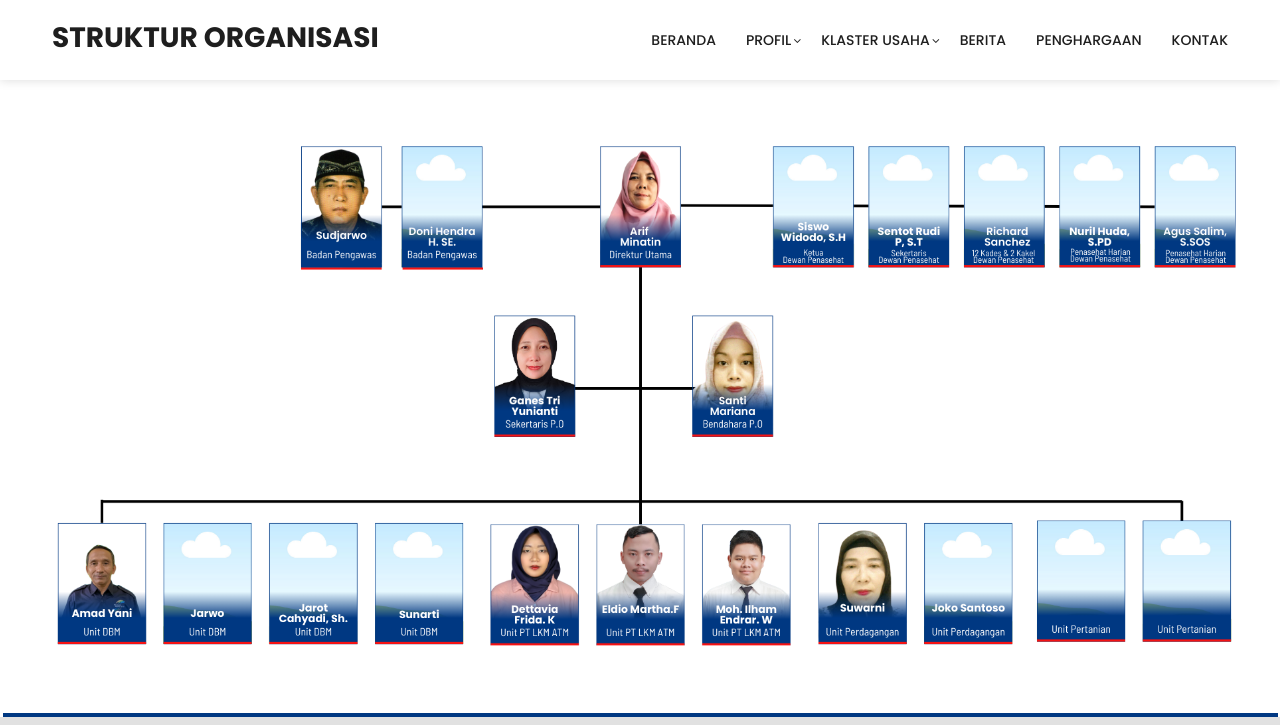
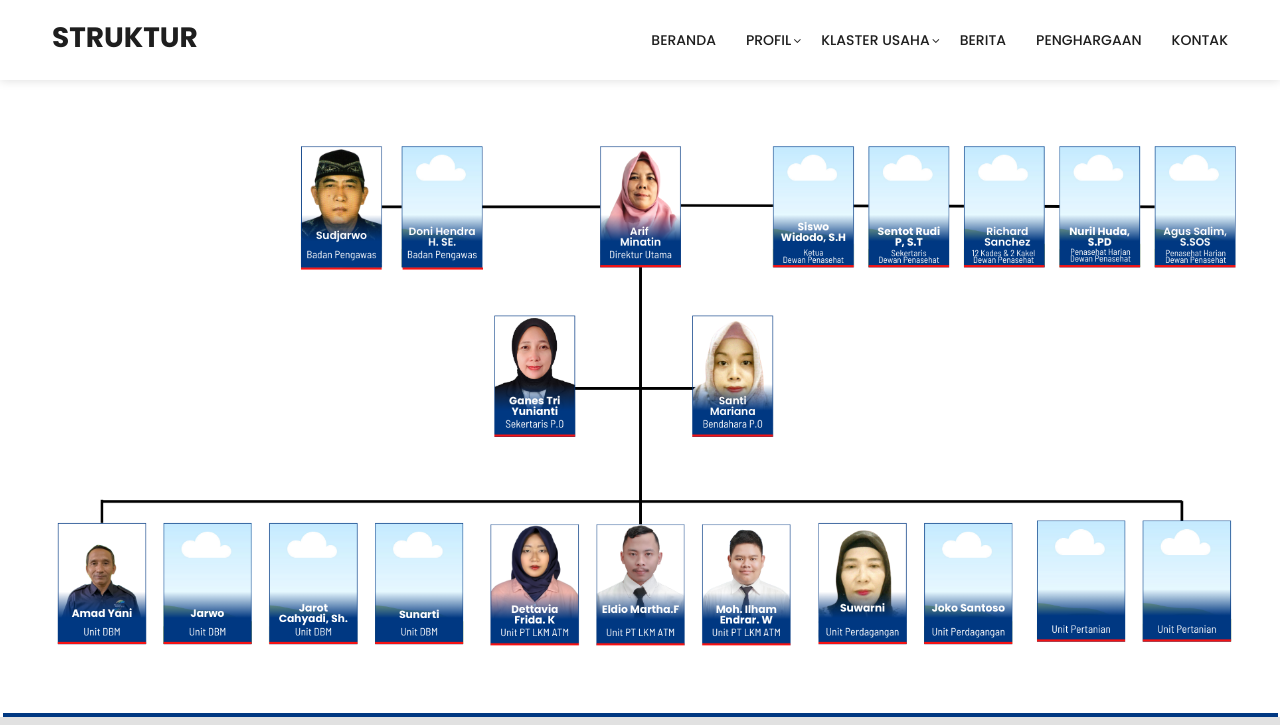
Before and after one commit to kevinRYOJ/Bumdes, a plain HTML site: page struktur.html in a window 1280 px wide. Shown: the top 725 px of the page. Drawn offline with nearby package versions, Linux system fonts and the light colour scheme.

Commit message:
Update struktur.html

```diff
--- a/struktur.html
+++ b/struktur.html
@@ -45,7 +45,7 @@ https://templatemo.com/tm-569-edu-meeting
                     <nav class="main-nav">
                         <!-- ***** Logo Start ***** -->
                         <a href="index.html" class="logo">
-                            Struktur Organisasi
+                            Struktur
                         </a>
                         <!-- ***** Logo End ***** -->
                         <!-- ***** Menu Start ***** -->
```
